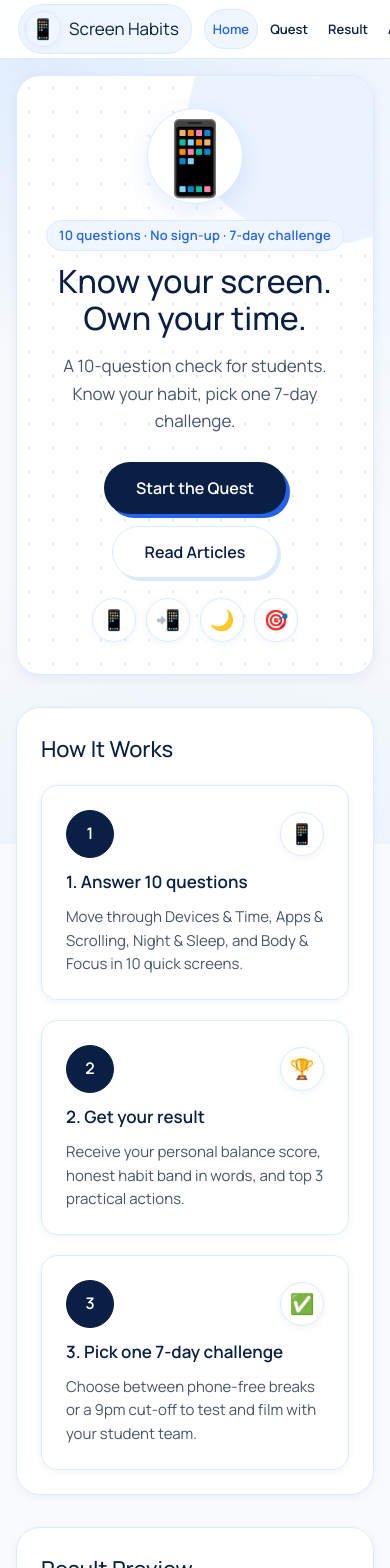
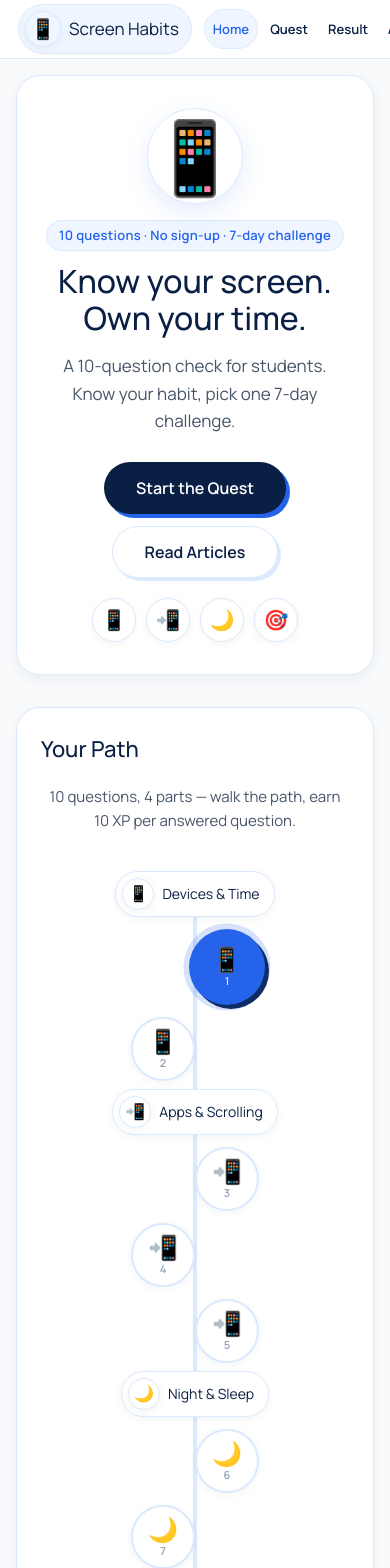
Before and after one commit to ab162012/screen-habits, a React (Vite) app: page / in a window 390 px wide. Shown: the top 1568 px of the page. Built offline with nearby package versions, Linux system fonts and the light colour scheme.

Commit message:
Path Template: one winding 10-node Path component (Home full path, Quest lesson top + strip, Result finish); remove v4 liquid blobs + v3 dot-grid

```diff
--- a/src/components/HomePage.tsx
+++ b/src/components/HomePage.tsx
@@ -1,5 +1,6 @@
 import React from 'react';
 import { ARTICLES } from '../data/articles';
+import { PathMap } from './PathMap';
 
 interface HomePageProps {
   onNavigate: (route: string) => void;
@@ -57,6 +58,23 @@ export const HomePage: React.FC<HomePageProps> = ({ onNavigate, hasExistingAnswe
           <span className="emoji-medallion">🌙</span>
           <span className="emoji-medallion">🎯</span>
         </div>
+      </section>
+
+      {/* Your path: the 10-node winding path, 4 parts. Tap any node to start the quest. */}
+      <section className="how-it-works-section path-home-section" aria-labelledby="path-title">
+        <h2 id="path-title" className="section-headline">
+          Your Path
+        </h2>
+        <p style={{ fontSize: '15px', color: 'var(--text-slate-600)', margin: '0 0 20px', textAlign: 'center' }}>
+          10 questions, 4 parts — walk the path, earn 10 XP per answered question.
+        </p>
+        <PathMap
+          variant="full"
+          currentStep={0}
+          answers={{}}
+          preview
+          onSelect={() => onNavigate('quest')}
+        />
       </section>
 
       {/* 2. How it works, in 3 steps only: 1. Answer 10 questions. 2. Get your result. 3. Pick one 7-day challenge. */}
--- /dev/null
+++ b/src/components/PathMap.tsx
@@ -0,0 +1,103 @@
+import React from 'react';
+import { QUESTIONS, isQuestionAnswered } from '../questions';
+import type { AnswersState } from '../types';
+
+/**
+ * Path Template — the one path component for the whole site.
+ * Duolingo-level feel, our own build, no copied assets:
+ * - Full (vertical snake): Home preview + the winding path you walk.
+ * - Strip (horizontal): Quest lesson top + Result finish, progress at a glance.
+ * Done = navy filled check. Current = big blue node, pulsing ring.
+ * Upcoming = grey, locked, not clickable. Done nodes are clickable to go back.
+ * XP / streak are never invented here — a node is done only when its
+ * question is actually answered (skip = not answered).
+ */
+interface PathMapProps {
+  currentStep: number;
+  answers: AnswersState;
+  variant?: 'full' | 'strip';
+  onSelect?: (step: number) => void;
+  /** Preview (Home): no answers yet, so every node taps through to start the quest. */
+  preview?: boolean;
+}
+
+export const PathMap: React.FC<PathMapProps> = ({
+  currentStep,
+  answers,
+  variant = 'full',
+  onSelect,
+  preview = false
+}) => {
+  const parts = [0, 1, 2, 3];
+  const partFirstStep = (partIndex: number) =>
+    QUESTIONS.findIndex((q) => q.partIndex === partIndex);
+
+  if (variant === 'strip') {
+    return (
+      <div className="path-strip" role="list" aria-label="Quest path">
+        {QUESTIONS.map((q, i) => {
+          const done = isQuestionAnswered(q, answers[q.id]);
+          const isCurrent = i === currentStep && currentStep < QUESTIONS.length;
+          const state = done ? 'done' : isCurrent ? 'current' : 'locked';
+          const clickable = done && onSelect;
+          return (
+            <button
+              key={q.id}
+              type="button"
+              role="listitem"
+              className={`path-node path-node-strip path-node-${state}`}
+              disabled={!clickable}
+              onClick={clickable ? () => onSelect(i) : undefined}
+              aria-label={`Question ${i + 1}, ${q.partTitle}: ${state}`}
+              aria-current={isCurrent ? 'step' : undefined}
+            >
+              {done ? '✓' : q.partEmoji}
+            </button>
+          );
+        })}
+      </div>
+    );
+  }
+
+  return (
+    <div className="path-map" aria-label="Quest path">
+      {parts.map((partIndex) => {
+        const first = partFirstStep(partIndex);
+        if (first < 0) return null;
+        const partQuestions = QUESTIONS.filter((q) => q.partIndex === partIndex);
+        const part = QUESTIONS[first];
+        return (
+          <div key={partIndex} className="path-part">
+            <div className="path-part-label">
+              <span className="emoji-medallion path-part-emoji" aria-hidden="true">{part.partEmoji}</span>
+              <span>{part.partTitle}</span>
+            </div>
+            {partQuestions.map((q) => {
+              const i = QUESTIONS.indexOf(q);
+              const done = isQuestionAnswered(q, answers[q.id]);
+              const isCurrent = i === currentStep && currentStep < QUESTIONS.length;
+              const state = done ? 'done' : isCurrent ? 'current' : 'locked';
+              const clickable = preview ? Boolean(onSelect) : Boolean(done && onSelect);
+              return (
+                <button
+                  key={q.id}
+                  type="button"
+                  className={`path-node path-node-${state}`}
+                  disabled={!clickable}
+                  onClick={clickable && onSelect ? () => onSelect(i) : undefined}
+                  aria-label={`Question ${i + 1}, ${q.partTitle}: ${state}`}
+                  aria-current={isCurrent ? 'step' : undefined}
+                >
+                  <span className="path-node-face" aria-hidden="true">
+                    {done ? '✓' : q.partEmoji}
+                  </span>
+                  <span className="path-node-num">{i + 1}</span>
+                </button>
+              );
+            })}
+          </div>
+        );
+      })}
+    </div>
+  );
+};
--- a/src/index.css
+++ b/src/index.css
@@ -2530,8 +2530,6 @@ button {
   border-radius: 24px;
   box-shadow: var(--shadow-card);
   padding: 32px 24px;
-  background-image: radial-gradient(var(--border-blue-100) 1.2px, transparent 1.2px);
-  background-size: 24px 24px;
 }
 
 .home-hero-banner-row {
@@ -2655,82 +2653,6 @@ button {
    sit in a rounded capsule/card, so the page reads as one formatted
    product, not loose text. Reduced-motion still makes everything instant.
    -------------------------------------------------------------------------- */
-@keyframes liquidMorph {
-  0% {
-    border-radius: 58% 42% 55% 45% / 52% 58% 42% 48%;
-    transform: translate(0, 0) rotate(0deg) scale(1);
-  }
-  50% {
-    border-radius: 45% 55% 48% 52% / 58% 45% 55% 42%;
-    transform: translate(14px, -10px) rotate(6deg) scale(1.06);
-  }
-  100% {
-    border-radius: 52% 48% 60% 40% / 45% 52% 48% 55%;
-    transform: translate(-10px, 8px) rotate(-4deg) scale(0.98);
-  }
-}
-
-.site-wrapper {
-  position: relative;
-}
-
-.site-wrapper::before {
-  content: "";
-  position: fixed;
-  inset: 0;
-  z-index: 0;
-  pointer-events: none;
-  background:
-    radial-gradient(600px 420px at 12% 8%, rgba(219, 234, 254, 0.85), transparent 70%),
-    radial-gradient(520px 400px at 88% 28%, rgba(239, 246, 255, 0.9), transparent 70%),
-    radial-gradient(720px 520px at 50% 108%, rgba(219, 234, 254, 0.55), transparent 70%);
-}
-
-.top-navbar,
-.site-main,
-.site-footer {
-  position: relative;
-  z-index: 1;
-}
-
-/* Liquid inside the two hero surfaces: hero banner + question card. */
-.home-hero,
-.question-card {
-  position: relative;
-  overflow: hidden;
-}
-
-.home-hero::after,
-.question-card::after {
-  content: "";
-  position: absolute;
-  width: 260px;
-  height: 260px;
-  background-color: rgba(219, 234, 254, 0.55);
-  animation: liquidMorph 14s ease-in-out infinite alternate;
-  pointer-events: none;
-  z-index: 0;
-}
-
-.home-hero::after {
-  top: -90px;
-  right: -70px;
-}
-
-.question-card::after {
-  width: 220px;
-  height: 220px;
-  bottom: -90px;
-  left: -70px;
-  background-color: rgba(239, 246, 255, 0.9);
-}
-
-.home-hero > *,
-.question-card > * {
-  position: relative;
-  z-index: 1;
-}
-
 /* Morph buttons: pill → softer square on hover, spring back on press. */
 .btn-primary,
 .btn-secondary,
@@ -2947,6 +2869,214 @@ button {
 }
 
 /* --------------------------------------------------------------------------
+   Path Template (2026-11-05): one system, replacing patch layers v1–v5.
+   v4 liquid blobs + v3 dot-grid removed above — they fought the PopButton
+   system. What stays: page fade, 80ms stagger, PopButton hard blue shadow,
+   medallions, rolling dial. What this adds: one winding Path.
+   - Full path: vertical snake, nodes alternate left / centre / right,
+     connected by one navy line down the middle.
+   - Strip: 10 small nodes in a row, Quest + Result.
+   - Done = navy + ✓. Current = bigger blue node + soft pulse ring.
+     Locked = grey, not clickable. No gradients, no new colours.
+   -------------------------------------------------------------------------- */
+@keyframes pathPulse {
+  0% { box-shadow: 0 0 0 0 rgba(37, 99, 235, 0.35), 4px 4px 0 var(--navy); }
+  70% { box-shadow: 0 0 0 12px rgba(37, 99, 235, 0), 4px 4px 0 var(--navy); }
+  100% { box-shadow: 0 0 0 0 rgba(37, 99, 235, 0), 4px 4px 0 var(--navy); }
+}
+
+.path-map {
+  position: relative;
+  display: flex;
+  flex-direction: column;
+  align-items: center;
+  gap: 8px;
+  padding: 8px 0 16px;
+}
+
+.path-map::before {
+  content: "";
+  position: absolute;
+  top: 24px;
+  bottom: 24px;
+  left: 50%;
+  width: 4px;
+  transform: translateX(-50%);
+  background-color: var(--border-blue-100);
+  border-radius: 4px;
+}
+
+.path-part {
+  display: flex;
+  flex-direction: column;
+  align-items: center;
+  gap: 12px;
+  width: 100%;
+  position: relative;
+  z-index: 1;
+}
+
+.path-part-label {
+  display: flex;
+  align-items: center;
+  gap: 8px;
+  background-color: #FFFFFF;
+  border: 1px solid var(--border-blue-100);
+  border-radius: var(--radius-full);
+  padding: 6px 14px 6px 6px;
+  font-size: 14px;
+  font-weight: 600;
+  color: var(--navy);
+  box-shadow: var(--shadow-soft);
+}
+
+.path-part-emoji {
+  width: 32px;
+  height: 32px;
+  font-size: 1rem;
+}
+
+.path-node {
+  display: flex;
+  flex-direction: column;
+  align-items: center;
+  justify-content: center;
+  width: 64px;
+  height: 64px;
+  border-radius: 50%;
+  border: none;
+  cursor: pointer;
+  font-family: inherit;
+  background-color: #FFFFFF;
+  color: var(--navy);
+  transition: transform 200ms cubic-bezier(0.34, 1.3, 0.64, 1), box-shadow 200ms ease-out;
+  position: relative;
+  z-index: 1;
+}
+
+.path-node:nth-child(odd) { transform: translateX(-48px); }
+.path-node:nth-child(even) { transform: translateX(48px); }
+
+.path-node-face { font-size: 1.5rem; line-height: 1; }
+.path-node-num { font-size: 11px; font-weight: 600; color: var(--text-slate-400); margin-top: 2px; }
+
+.path-node-done {
+  background-color: var(--navy);
+  color: #FFFFFF;
+  box-shadow: 3px 3px 0 var(--blue);
+}
+
+.path-node-done .path-node-num { color: rgba(255, 255, 255, 0.7); }
+
+.path-node-current {
+  width: 76px;
+  height: 76px;
+  background-color: var(--blue);
+  color: #FFFFFF;
+  animation: pathPulse 2s ease-out infinite;
+}
+
+.path-node-current .path-node-num { color: rgba(255, 255, 255, 0.8); }
+
+.path-node-locked {
+  background-color: #FFFFFF;
+  border: 2px solid var(--border-blue-100);
+  color: var(--text-slate-400);
+  cursor: not-allowed;
+  box-shadow: var(--shadow-soft);
+}
+
+.path-node:not(:disabled):hover { transform: translateX(0) scale(1.06); }
+.path-node:nth-child(odd):not(:disabled):hover { transform: translateX(-48px) scale(1.06); }
+.path-node:nth-child(even):not(:disabled):hover { transform: translateX(48px) scale(1.06); }
+
+.path-home-section .path-map { padding-top: 0; }
+
+/* Strip: 10 nodes in a row, Quest lesson + Result finish. */
+.path-strip {
+  display: flex;
+  align-items: center;
+  justify-content: center;
+  gap: 6px;
+  padding: 12px 8px;
+  background-color: #FFFFFF;
+  border: 1px solid var(--border-blue-100);
+  border-radius: 24px;
+  box-shadow: var(--shadow-soft);
+  margin-bottom: 16px;
+  overflow-x: auto;
+}
+
+.path-node-strip {
+  width: 40px;
+  height: 40px;
+  flex: 0 0 auto;
+  transform: none !important;
+}
+
+.path-node-strip .path-node-face { font-size: 1.1rem; }
+.path-node-strip .path-node-num { display: none; }
+
+.path-node-strip.path-node-current {
+  width: 48px;
+  height: 48px;
+}
+
+.path-node-strip.path-node-locked { border-width: 1px; }
+
+/* Lesson top bar: X, 10 segments, XP — always visible in the quest. */
+.lesson-top {
+  display: flex;
+  align-items: center;
+  gap: 12px;
+  margin-bottom: 12px;
+}
+
+.lesson-close {
+  width: 40px;
+  height: 40px;
+  flex: 0 0 auto;
+  border-radius: 50%;
+  border: 1px solid var(--border-blue-100);
+  background-color: #FFFFFF;
+  color: var(--navy);
+  font-size: 15px;
+  cursor: pointer;
+  box-shadow: var(--shadow-soft);
+}
+
+.lesson-segments {
+  display: flex;
+  gap: 4px;
+  flex: 1;
+}
+
+.lesson-segment {
+  flex: 1;
+  height: 8px;
+  border-radius: 4px;
+  background-color: var(--border-blue-100);
+}
+
+.lesson-segment.done { background-color: var(--navy); }
+.lesson-segment.current { background-color: var(--blue); }
+
+.lesson-xp {
+  flex: 0 0 auto;
+  font-size: 14px;
+  font-weight: 700;
+  color: var(--blue);
+  font-variant-numeric: tabular-nums;
+}
+
+@media (max-width: 480px) {
+  .path-node:nth-child(odd) { transform: translateX(-32px); }
+  .path-node:nth-child(even) { transform: translateX(32px); }
+  .path-node:nth-child(odd):not(:disabled):hover { transform: translateX(-32px) scale(1.06); }
+  .path-node:nth-child(even):not(:disabled):hover { transform: translateX(32px) scale(1.06); }
+}
+
+/* --------------------------------------------------------------------------
    Reduced Motion (Section 10: Everything becomes instant)
    -------------------------------------------------------------------------- */
 @media (prefers-reduced-motion: reduce) {
```
Also changed, not shown: src/components/QuestPage.tsx (+30 -0 lines), src/components/ResultPage.tsx (+7 -0 lines).
